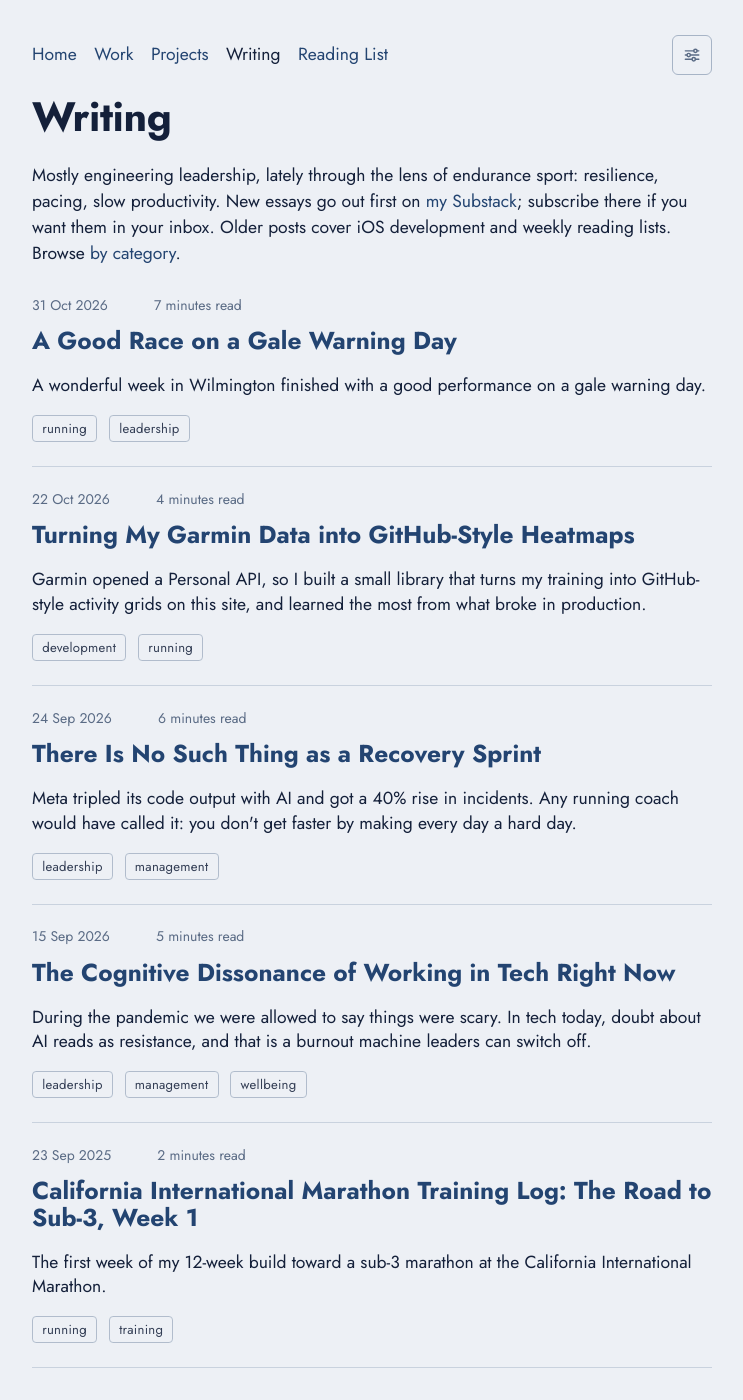
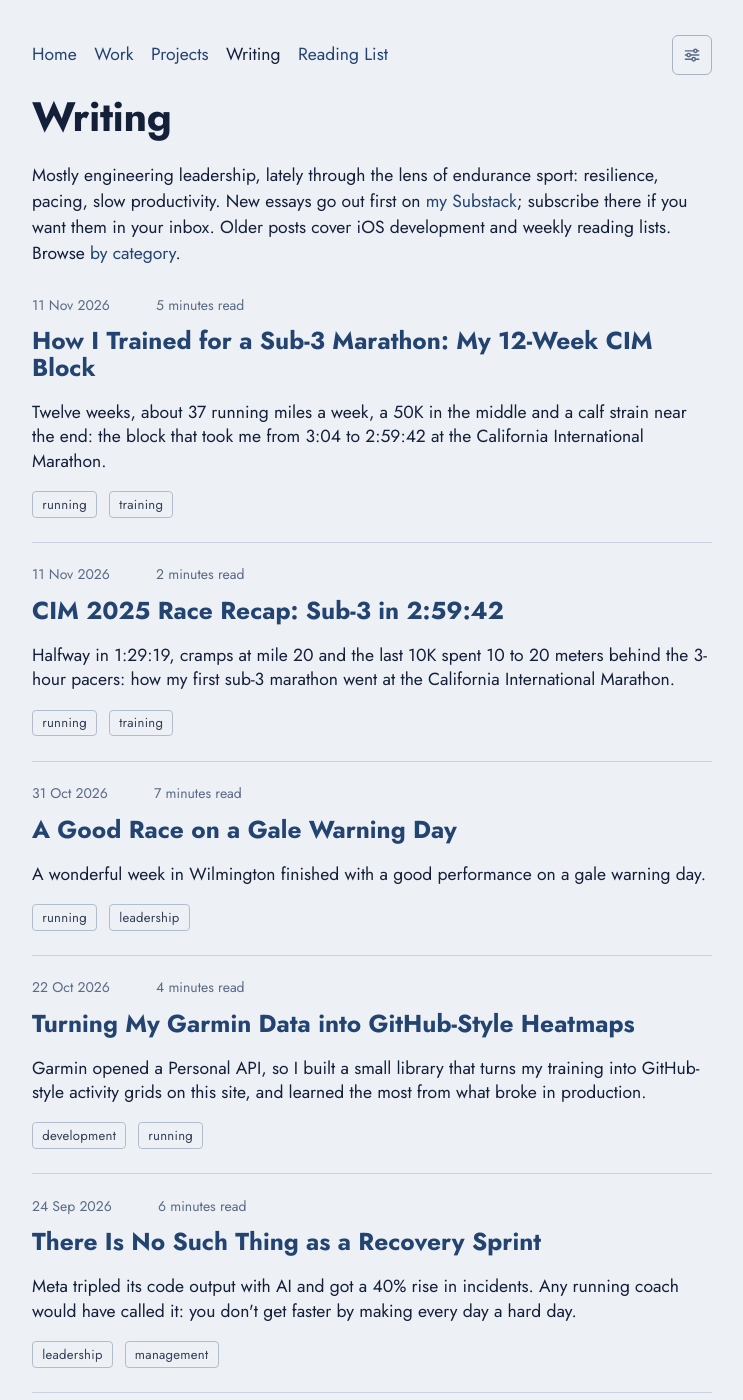
Before and after one commit to EdSancha/edsancha.github.io, a Jekyll site: the page built from blog/index.html, in a window 1280 px wide and 1400 px high. Shown: the whole window, without its empty margins (268-1011 px from the left). Built offline with Jekyll 4.4.1, drawn with Linux system fonts in a browser that asks for light colours; the list of posts is cut into pages by our own code; part of the change alters nothing that is shown.

Commit message:
Republish the CIM block and race posts from salitre.co (#44)
Both point their canonical URL at the salitre.co originals. The week 1
log gets the same update line as on salitre.co.

Co-authored-by: Claude Opus 5.5 <noreply@anthropic.com>

```diff
--- a/blog/_posts/2025-09-23-california-international-marathon-training-log-the-road-to-sub-3-week-1.markdown
+++ b/blog/_posts/2025-09-23-california-international-marathon-training-log-the-road-to-sub-3-week-1.markdown
@@ -11,6 +11,8 @@ source_url: "https://www.salitre.co/blog/california-international-marathon-train
 source_date: "23rd September, 2025"
 canonical_url: "https://www.salitre.co/blog/california-international-marathon-training-log-the-road-to-sub-3-week-1"
 ---
+
+_Update: this log stopped after week 1, and the race went well: 2:59:42. The whole block is in [How I trained for a sub-3 marathon](https://www.salitre.co/blog/how-i-trained-for-a-sub-3-marathon-my-12-week-cim-block), and the race in the [CIM 2025 race recap](https://www.salitre.co/blog/cim-2025-race-recap-sub-3-in-2-59-42)._
 
 This past week marked the first week of a 12 week **build toward the California International Marathon (CIM) on December 7, 2025**. I’ll be sharing data, insights, and other information to give an insight on how I plan my training progress.
 
--- /dev/null
+++ b/blog/_posts/2026-11-11-cim-2025-race-recap-sub-3-in-2-59-42.markdown
@@ -0,0 +1,69 @@
+---
+layout: post
+title: "CIM 2025 Race Recap: Sub-3 in 2:59:42"
+date: 2026-11-11
+author: "Eduardo Diaz Sancha"
+timeToRead: "2 minutes read"
+description: "Halfway in 1:29:19, cramps at mile 20 and the last 10K spent 10 to 20 meters behind the 3-hour pacers: how my first sub-3 marathon went at the California International Marathon."
+categories: running training
+image: "/img/blog/cim-2025-race-recap-sub-3-in-2-59-42/cover.jpg"
+source_name: "the Salitre Coaching blog"
+source_url: "https://www.salitre.co/blog/cim-2025-race-recap-sub-3-in-2-59-42"
+source_date: "11th November, 2026"
+canonical_url: "https://www.salitre.co/blog/cim-2025-race-recap-sub-3-in-2-59-42"
+---
+
+![Watercolor illustration of Eduardo running the California International Marathon in a black CIM singlet, with other runners behind him.]({{ '/img/blog/cim-2025-race-recap-sub-3-in-2-59-42/cover.jpg' | relative_url }})
+
+On December 7, 2025, I ran the California International Marathon in 2:59:42. Eighteen seconds under three hours, a four-minute personal best, and my first sub-3.
+
+How I got there, including a 50K in the middle of the block and a calf strain near the end, is in a separate post: [How I trained for a sub-3 marathon](https://www.salitre.co/blog/how-i-trained-for-a-sub-3-marathon-my-12-week-cim-block).
+
+## Race morning
+
+The buses from Sacramento to the start in Folsom were really well organized. My advice: stay on the bus as long as you can. It keeps you warm on a December morning, and it was a cold, foggy one.
+
+## Miles 1–6: don't take the downhill
+
+The first mile is downhill, and seeing thousands of runners ahead of you going faster is impressive. I didn't push it. I ran the first mile slower than planned and then settled in with the 3-hour pacers, who were running a little under 3-hour pace.
+
+## Miles 6–13: settling in
+
+Through Fair Oaks we settled in, running 30 to 60 seconds ahead of 3-hour pace. I went through halfway in 1:29:19.
+
+## Miles 13–20: the quiet part
+
+The most uneventful part of the race. I found a good rhythm and focused on nutrition: Amacx gels, which are light and easy to digest because they're more liquid than most, at about 90 g of carbs per hour, plus a caffeine gel around mile 18.
+
+## Miles 20–26.2: hanging on
+
+There was little left. Stomach cramps at mile 20, my quads started to hurt at 23, and everything was asking me to slow down in the last two miles. I held on for dear life 10 to 20 meters behind the 3-hour pacers and hoped the time would come in under three hours.
+
+Don't be misled by how even the splits look. It was a mental battle to stay with the pacers and ignore how my body was complaining.
+
+![Two line charts of the race, mile by mile. Top: pace stayed between about 6:43 and 6:58 per mile, close to the 6:52 per mile needed for sub-3, slowing slightly after mile 20. Bottom: average heart rate rose from 148 bpm in mile 1 to about 163 by mile 5 and kept climbing to 172 by mile 26.]({{ '/img/blog/cim-2025-race-recap-sub-3-in-2-59-42/race-pace-heart-rate.png' | relative_url }})
+
+In the chart, pace barely moves while heart rate climbs the whole way, from about 150 in the first mile to over 170 in the last.
+
+I crossed the line in 2:59:42, freaking happy, and with a holiday season ahead to just relax.
+
+## The plan that got me there
+
+My plan was to ignore the rollers as much as possible and stick to my race pace. The terrain worked for me: the first 20 miles are easier thanks to the net downhill, and whatever I had left I used to hold that pace over the flatter last six.
+
+For fueling, I did a typical carb load before the race: pasta, bread and a good balance of protein. Before the start I took bicarb, Nomio and CurraNZ, and a caffeine gel right before the gun.
+
+## Is CIM as fast as its reputation?
+
+Yes. The net downhill helps, but what made it fast was the field and the pacers. I was impressed by how many runners were chasing sub-3.
+
+One thing for your supporters: it's a strict point-to-point race, so it's hard for anyone to see you in more than one spot.
+
+## Racing CIM this year?
+
+The [CIM race guide](https://www.salitre.co/race-guides/cim) has the elevation profile, my notes on each part of the course and a pace calculator that turns your goal time into mile splits for this course.
+
+---
+
+**Chasing your own sub-3?**
+Let’s talk. [Reach out here](https://www.salitre.co/contact), and we’ll build the plan together.
--- /dev/null
+++ b/blog/_posts/2026-11-11-how-i-trained-for-a-sub-3-marathon-my-12-week-cim-block.markdown
@@ -0,0 +1,87 @@
+---
+layout: post
+title: "How I Trained for a Sub-3 Marathon: My 12-Week CIM Block"
+date: 2026-11-11
+author: "Eduardo Diaz Sancha"
+timeToRead: "5 minutes read"
+description: "Twelve weeks, about 37 running miles a week, a 50K in the middle and a calf strain near the end: the block that took me from 3:04 to 2:59:42 at the California International Marathon."
+categories: running training
+image: "/img/blog/how-i-trained-for-a-sub-3-marathon-my-12-week-cim-block/weekly-running-miles.png"
+source_name: "the Salitre Coaching blog"
+source_url: "https://www.salitre.co/blog/how-i-trained-for-a-sub-3-marathon-my-12-week-cim-block"
+source_date: "11th November, 2026"
+canonical_url: "https://www.salitre.co/blog/how-i-trained-for-a-sub-3-marathon-my-12-week-cim-block"
+---
+
+On December 7, 2025, I ran the California International Marathon in 2:59:42. It was my seventh standalone marathon, my first under three hours, and a four-minute personal best on the 3:04 I had run in August.
+
+I started this block with a [weekly training log]({% post_url 2025-09-23-california-international-marathon-training-log-the-road-to-sub-3-week-1 %}) and stopped after week 1. Looking at the twelve weeks as a whole turned out to be more useful: what went wrong in the middle and what I did about it. The race itself is in the [CIM 2025 race recap](https://www.salitre.co/blog/cim-2025-race-recap-sub-3-in-2-59-42).
+
+## Why this block looked different
+
+In August I was on track for sub-3 and faded over the last six miles. I put that down to a lack of proper long runs and durability. So this block was about durability: proper long runs, so I'd still be strong over those last six miles.
+
+There was a second goal behind it. Sub-3 was the target for CIM, but what I care about long term is building endurance and climbing the endurance ladder. A block that only chased a time and left me broken wasn't what I wanted.
+
+## The plan
+
+I had guidance from Alan Couzens, and I adapted his program to my own time and schedule. A typical week had:
+
+- **Two quality sessions**, usually threshold work: cruise intervals (4 × 1600 m), mixed sets of 800, 400 and 200 m at marathon, half-marathon and 10K effort, half Yassos (13 × 400 m), race-pace pick-ups and fartleks.
+- **A long run** on the weekend, the key workout of the week.
+- **Easy running** in between, a lot of it pushing a stroller or fitted around school drop-offs and pick-ups.
+- **Strength** in the gym, and short hill repeats added to easy runs.
+- **Cross-training** on the bike, plus pickleball and plenty of walking with the kids.
+
+Here is what the running looked like week by week:
+
+![Bar chart of running miles per week over the 12-week CIM block. Weeks range from 0 to 67 miles: 31, 48, 67 (the week of a 50K trail race), 46, 31, 0 (calf strain, bike only), 23, 56, 34, 14 (calf again), 46 (tune-up half) and 52 (race week, including CIM).]({{ '/img/blog/how-i-trained-for-a-sub-3-marathon-my-12-week-cim-block/weekly-running-miles.png' | relative_url }})
+
+That averages out at about 37 running miles a week. It isn't a high-mileage plan, and two of those weeks barely had any running at all.
+
+## A 50K in the middle of a marathon block
+
+In week 3 I ran the Bull Mountain Epic, my first ultra and my first real run in the mountains. The 50K turned into 56 km (35 miles). I fought the mountain and it almost won: the second loop was technical, my ankles kept rolling, and I got a good beating.
+
+I did it deliberately, and against Alan's advice. Durability and endurance were the whole point of the block.
+
+A week later I did a 14-mile long run in Asheville with about 1,600 ft of climbing, and was charged by a black bear on the way up Sunset Mountain. I yelled and roared at it, and it stopped. I still can't believe that worked.
+
+## The calf strain, and what I'd change
+
+In week 5 I ran the Atlanta 10 Miler as a training race. The plan was to stay between marathon and half-marathon pace and not go faster. I felt really good, pushed too hard in the last mile, and my right leg started hurting from the calf up to the glute.
+
+That's the one thing I'd change about the whole block: stick to the plan in a training race.
+
+The recovery plan was two weeks of cross-training, walks included, and then slowly bringing back walk-runs. Week 6 had no running at all; I rode the bike instead. In week 7 I went back to easy running and kept the pace slow. It went well.
+
+## Downsize, don't skip
+
+Week 8 called for a marathon test: 26 km at marathon pace. Little sleep, heat and humidity made it a different day. Halfway through, I switched to a tempo workout, 10 km on with 1 km off, then 3 × 2 miles with three minutes of rest.
+
+When a session doesn't fit the day, I'd rather shorten or change it than skip it, and that's how I coach too.
+
+The calf came back in week 9, and I cut a long run short when it started hurting. Week 10 was mostly cross-training, with only 14 miles of running.
+
+## Fueling and gut training
+
+I took gels on any run over an hour and on any run with intensity in it. On race day that meant about 90 g of carbs per hour, mostly Amacx gels.
+
+The Thanksgiving Half, ten days before CIM, was the dress rehearsal for nutrition and gear. I kept it controlled, under threshold, for 12 miles and pushed the last mile to see how the legs responded. I finished in 1:33:36 and was happy with how it felt.
+
+## A one-week taper
+
+I only tapered for one week. Race week was a few easy 5-milers with strides, then on Thursday 3 × 1500 m at race pace to dial in the effort. The first interval felt like the pace I could hold for two thirds of the race. The second and third felt too hard to sustain for a marathon. I left the workout feeling rested and ready. On Saturday, in Sacramento, I did 8 × 1 minute pick-ups at race pace.
+
+## What I take from it
+
+Looking back, the long runs and the 50K did more than extra miles would have. I averaged about 37 miles a week, lost most of two weeks to the calf, and still ran sub-3. When I couldn't run I rode, and the fitness was still there when the calf came back. And the plan had to fit around stroller runs, school pick-ups and short mornings, so workouts moved, shrank and changed, and the block still worked.
+
+That's how I build plans for the runners I coach: prescribed by time, with mileage as a guide, so an easy run can become a ride when it needs to, and the long run stays the key session of the week.
+
+If you're racing CIM this year, the [CIM race guide](https://www.salitre.co/race-guides/cim) has the course mile by mile, my notes from race day and a pace calculator for your goal time. If you want paces for your own training, the free [training pace calculator](https://www.salitre.co/tools/training-paces) sets them from a recent race.
+
+---
+
+**Curious what a customized program would look like for your goals?**
+Let’s talk. [Reach out here](https://www.salitre.co/contact), and we’ll build the next chapter together.
```
Also changed, not shown: img/blog/cim-2025-race-recap-sub-3-in-2-59-42/cover.jpg (added), img/blog/cim-2025-race-recap-sub-3-in-2-59-42/race-pace-heart-rate.png (added), img/blog/how-i-trained-for-a-sub-3-marathon-my-12-week-cim-block/weekly-running-miles.png (added).
